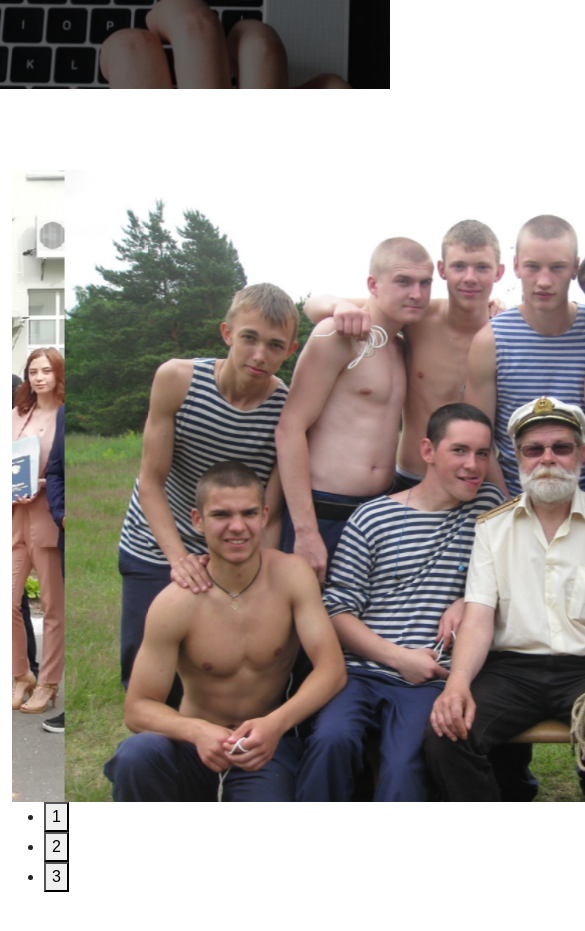
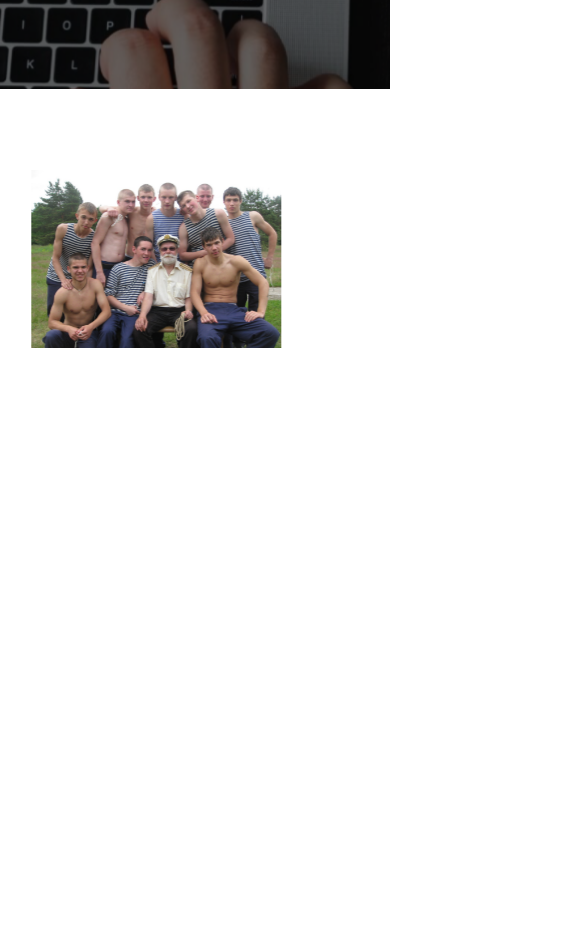
Before and after one commit to TjayViktor/Viktor.github.io, a plain HTML site: page index.html in a window 390 px wide. Shown: the part 2119-3050 px from the top of the page, 585 px wide, since content can reach past the window. After the commit the page ends 2549 px from the top, so only its background shows below. Drawn offline with nearby package versions, Linux system fonts and the light colour scheme.

Commit message:
end of slider and adaptive

```diff
--- a/js/script.js
+++ b/js/script.js
@@ -2,7 +2,6 @@ $(document).ready(function(){
     $('.carousel__inner').slick({
         infinite: true,
         speed: 1200,
-        centerMode: true,
         adaptiveHeight: true,
         autoplay: true,
         autoplaySpeed: 4000,
@@ -12,7 +11,7 @@ $(document).ready(function(){
             {
                 breakpoint: 992,
                 settings: {
-                    dots: true,
+                    dots: false,
                     arrows: false
                 }
             }
--- a/sass/base/_media.scss
+++ b/sass/base/_media.scss
@@ -78,6 +78,15 @@
             }
             p {
                 font-size: 17px;
+            }
+        }
+    }
+    .carousel {
+        &__inner {
+            width: 90%;
+            img {
+                width: 550px;
+                height: auto;
             }
         }
     }
@@ -172,4 +181,14 @@
             }
         }
     }
+    .carousel {
+        &__inner {
+            width: 90%;
+            img {
+                width: 250px;
+                height: auto;
+            }
+        }
+    }
+
 }
--- a/sass/blocks/_carousel.scss
+++ b/sass/blocks/_carousel.scss
@@ -1,10 +1,14 @@
 .carousel {
     padding: 81px 0 82px 0;
+    position: relative;
     &__inner {
-        position: relative;
         width: 750px;
         height: 100%;
         margin: 0 auto;
+        img {
+            width: 750px;
+            height: 100%;
+        }
     }
     .slick-prev {
         img {
```
Also changed, not shown: css/style.min.css.
